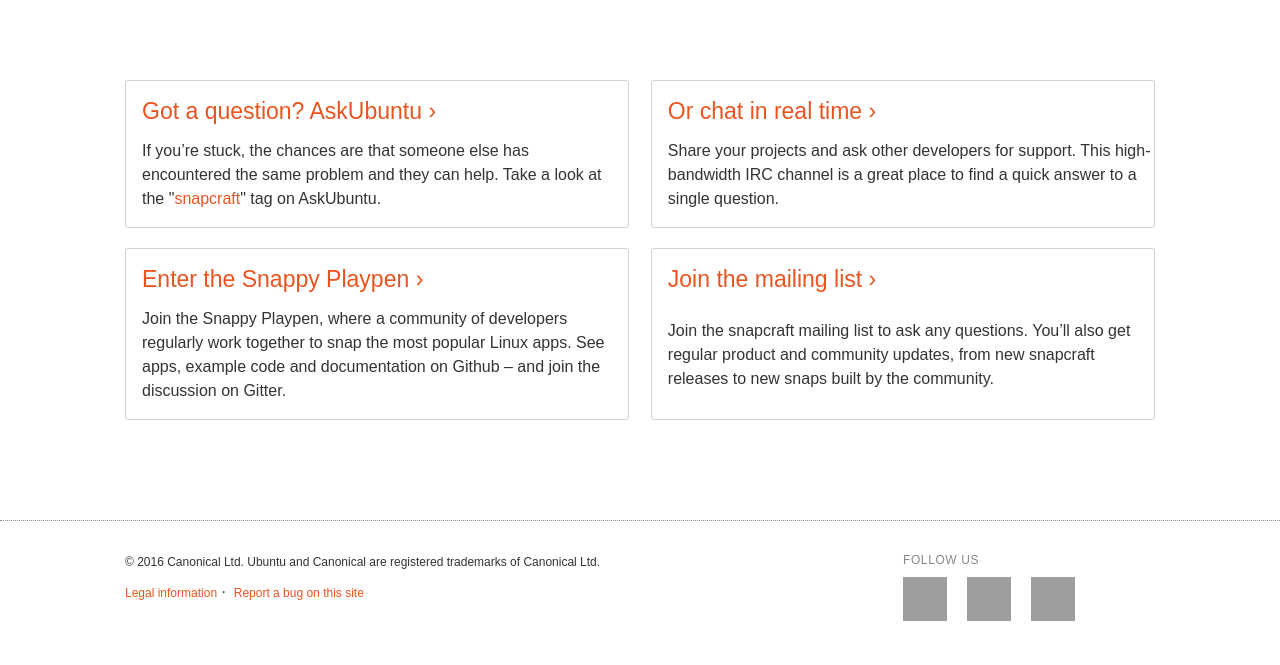
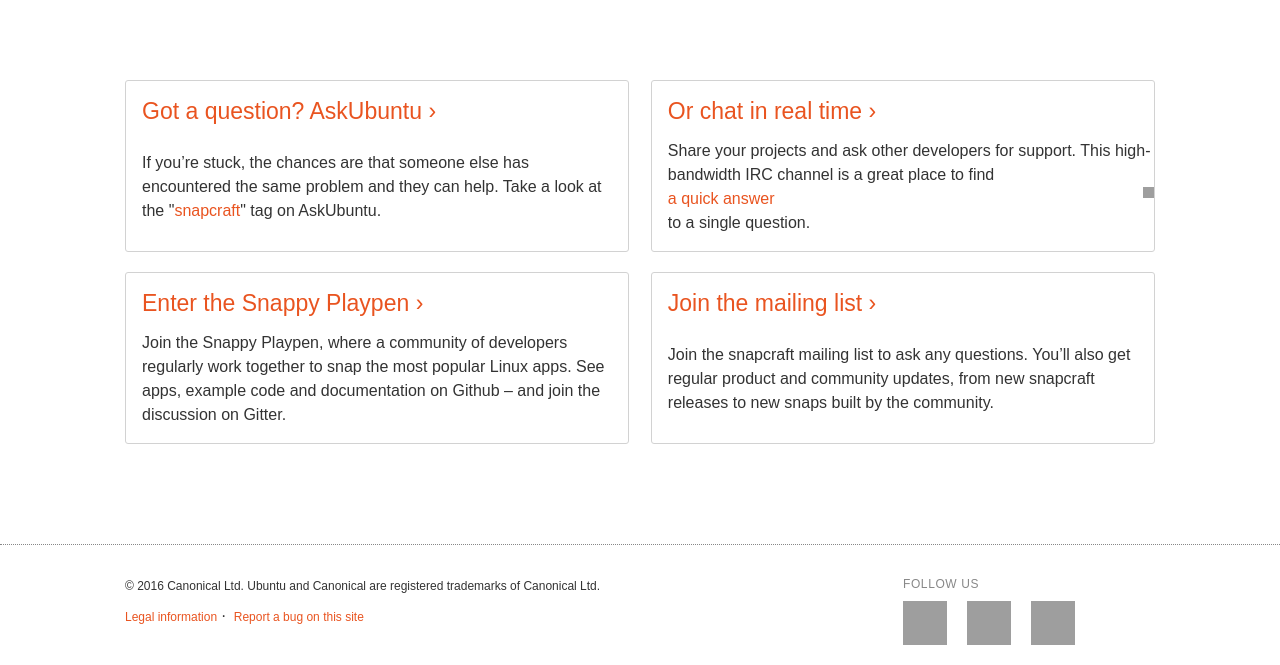
Before and after one commit to come-maiz/snapcraft.io, a Jekyll site: the page built from community/index.html, in a window 1280 px wide. Shown: the part 478-1143 px from the top of the page. Built offline with Jekyll 4.4.1, drawn with Linux system fonts in a browser that asks for light colours; some web fonts are replaced; before the commit the page ends 1119 px from its top, so only the background shows below that; some of the changed lines change nothing that is shown; grey boxes are pictures that could not be loaded.

Commit message:
Adding a superfluous link
Fixes: #71

```diff
--- a/community/index.html
+++ b/community/index.html
@@ -33,7 +33,8 @@
                 <div class="six-col last-col box">
                     <h3><a href="https://webchat.freenode.net/?channels=snappy">Or chat in real time ›</a></h3>
                     <p>Share your projects and ask other developers for support. This
-                    high-bandwidth IRC channel is a great place to find a quick answer
+                    high-bandwidth IRC channel is a great place to find <a class="external"
+                    href="https://webchat.freenode.net/?channels=snappy">a quick answer</a>
                     to a single question.</p>
                 </div>
 
```
